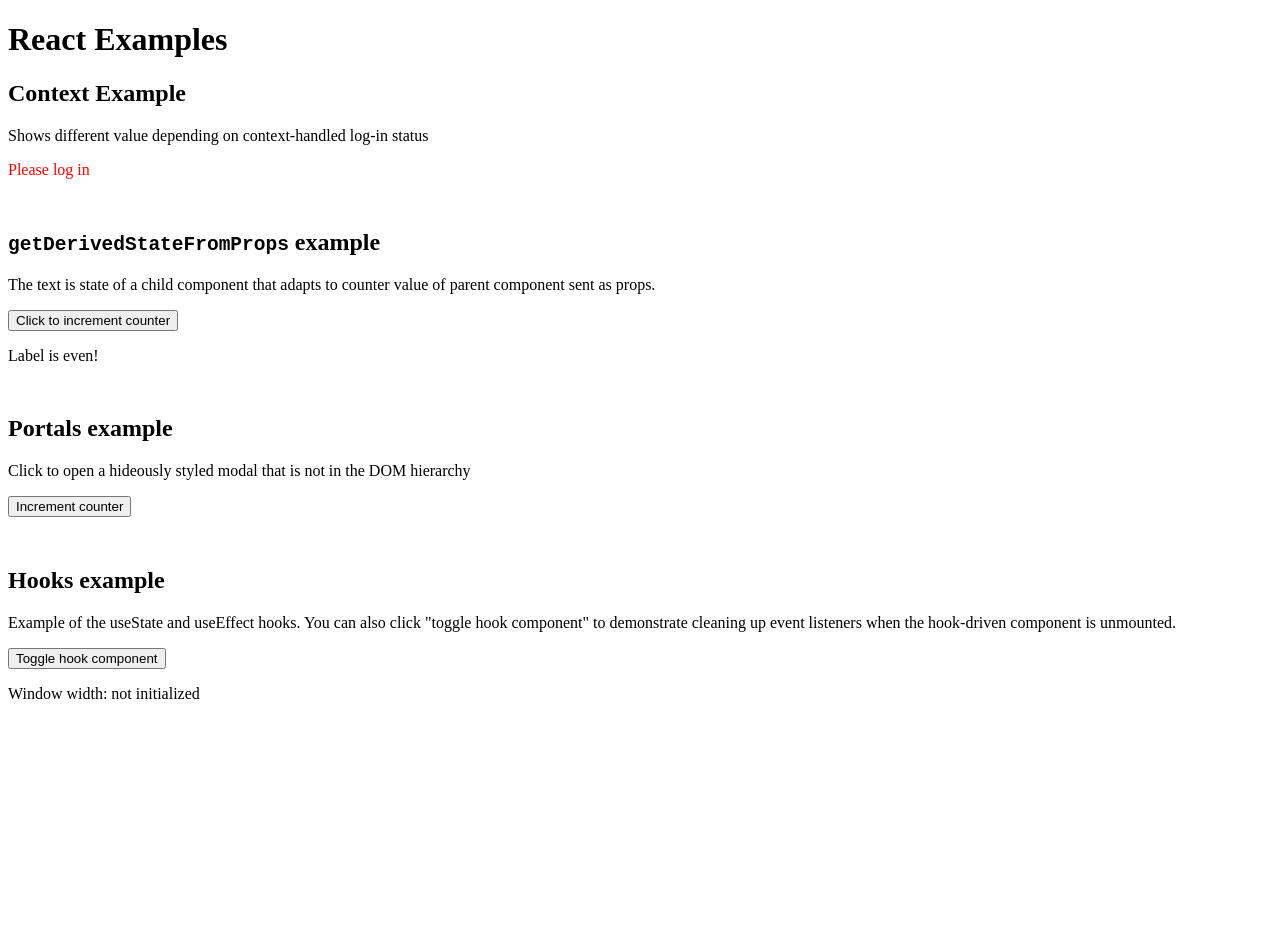
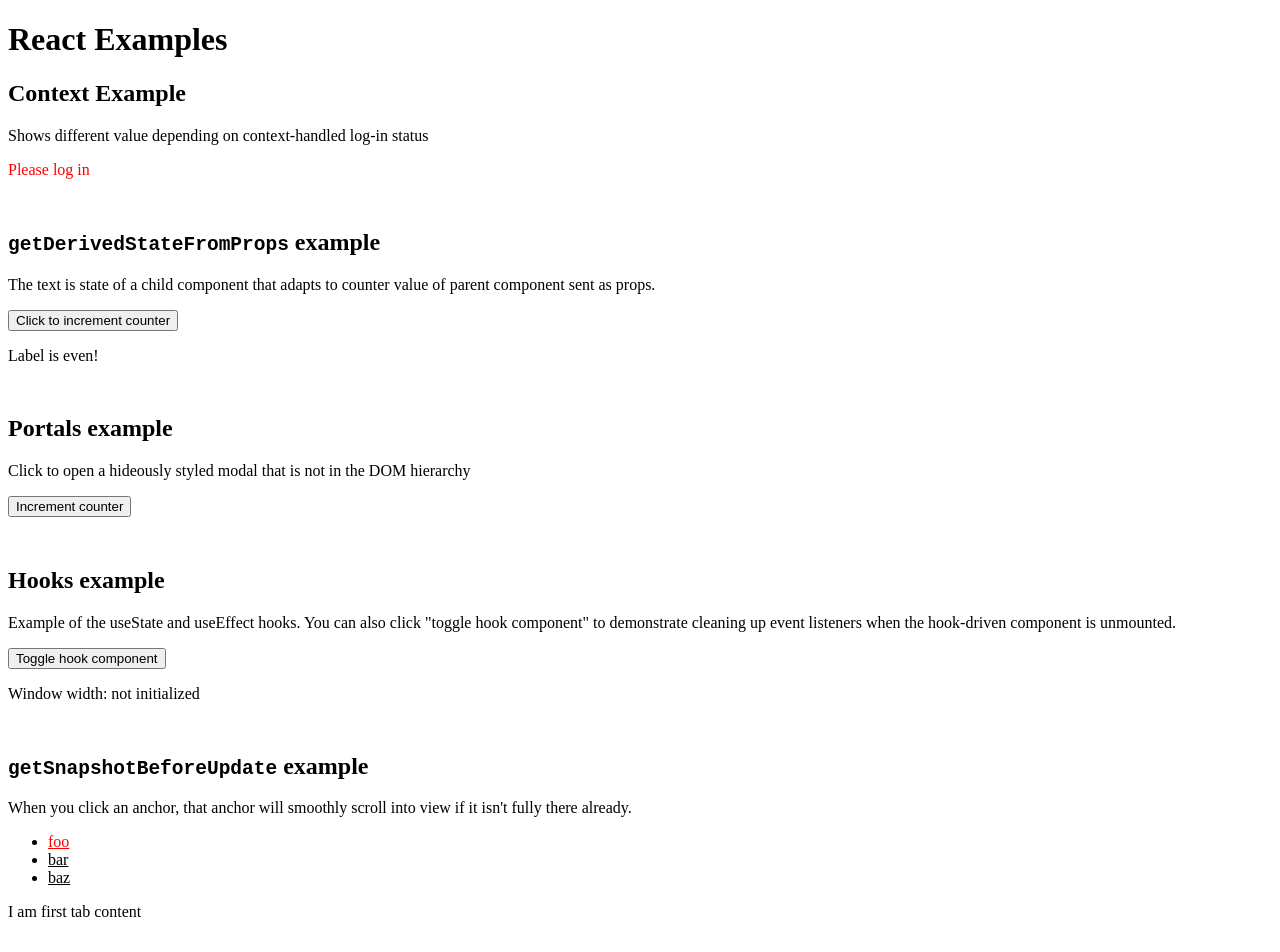
Before and after one commit to AndrewGibson27/react-examples, a React (Create React App) app: page / in a window 1280 px wide. Shown: the top 952 px of the page. Before the commit the page ends 800 px from the top, so only its background shows below. Built offline with nearby package versions, Linux system fonts and the light colour scheme.

Commit message:
add getSnapshotBeforeUpdate example

```diff
--- a/src/App.jsx
+++ b/src/App.jsx
@@ -1,12 +1,13 @@
-import React from 'react';
+import React from "react";
 
-import ContextExample from './context/Example';
-import GetDerivedStateFromPropsExample from './getDerivedStateFromProps/Example';
-import PortalsExample from './portals/Example';
+import ContextExample from "./context/Example";
+import GetDerivedStateFromPropsExample from "./getDerivedStateFromProps/Example";
+import PortalsExample from "./portals/Example";
 // will cause app to crash in development
 // add to tree and build for production to see demo
-import ComponentDidCatchExample from './componentDidCatch/Example';
-import HookExample from './hooks/Example';
+import ComponentDidCatchExample from "./componentDidCatch/Example";
+import HookExample from "./hooks/Example";
+import GetSnapshotBeforeUpdate from "./getSnapshotBeforeUpdate/Example";
 
 export default () => (
   <main>
@@ -15,5 +16,6 @@ export default () => (
     <GetDerivedStateFromPropsExample />
     <PortalsExample />
     <HookExample />
+    <GetSnapshotBeforeUpdate />
   </main>
 );
--- /dev/null
+++ b/src/getSnapshotBeforeUpdate/Example.jsx
@@ -0,0 +1,73 @@
+import React, { Component } from "react";
+
+const TABS = [
+  { id: 0, text: "foo", content: "I am first tab content" },
+  { id: 1, text: "bar", content: "I am second tab content" },
+  { id: 2, text: "baz", content: "I am third tab content" }
+];
+
+export default class Example extends Component {
+  constructor() {
+    super();
+    this.state = { tabIndex: 0 };
+    this.updateTabIndex = this.updateTabIndex.bind(this);
+    this.listRef = React.createRef();
+  }
+
+  updateTabIndex(tabIndex) {
+    this.setState({ tabIndex });
+  }
+
+  getSnapshotBeforeUpdate(prevProps, prevState) {
+    if (prevState.tabIndex !== this.state.tabIndex) {
+      const list = this.listRef.current;
+      const { tabIndex } = this.state;
+      return list.children[tabIndex];
+    }
+    return null;
+  }
+
+  componentDidUpdate(prevProps, prevState, snapshot) {
+    if (snapshot !== null) {
+      snapshot.scrollIntoView({ behavior: "smooth" });
+    }
+  }
+
+  render() {
+    const { tabIndex } = this.state;
+
+    return (
+      <section style={{ marginBottom: "50px" }}>
+        <h2>
+          <code>getSnapshotBeforeUpdate</code> example
+        </h2>
+        <p>
+          When you click an anchor, that anchor will smoothly scroll into view
+          if it isn't fully there already.
+        </p>
+        <React.Fragment>
+          <ul ref={this.listRef}>
+            {TABS.map((tab, idx) => {
+              const isActive = idx === tabIndex;
+              return (
+                <li key={tab.id}>
+                  <a
+                    href="#"
+                    style={{ color: isActive ? "red" : "black" }}
+                    onClick={ev => {
+                      ev.preventDefault();
+                      this.updateTabIndex(idx);
+                    }}
+                  >
+                    {tab.text}
+                  </a>
+                </li>
+              );
+            })}
+          </ul>
+          <p>{TABS[tabIndex].content}</p>
+        </React.Fragment>
+      </section>
+    );
+  }
+}
```
Also changed, not shown: src/index.js (+5 -5 lines), 1 other file (tests, documents, lock files or other folders).
